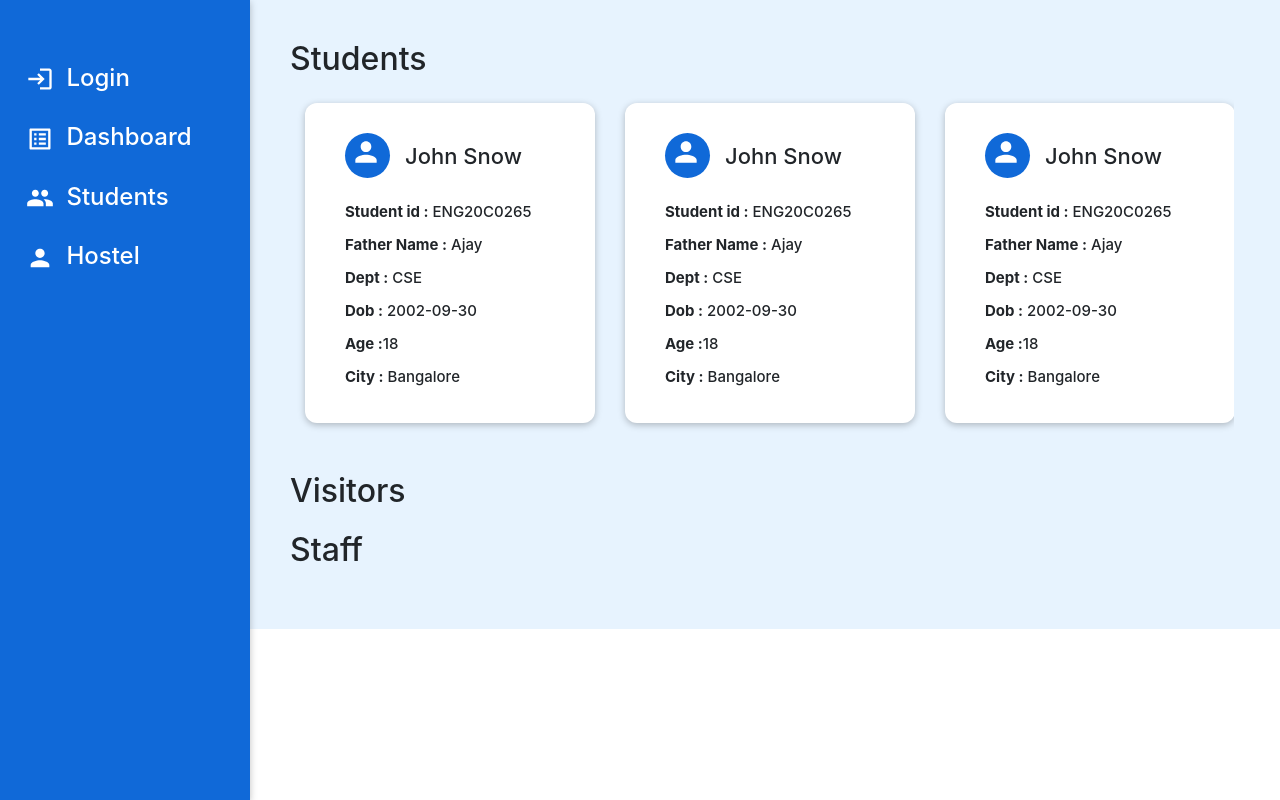
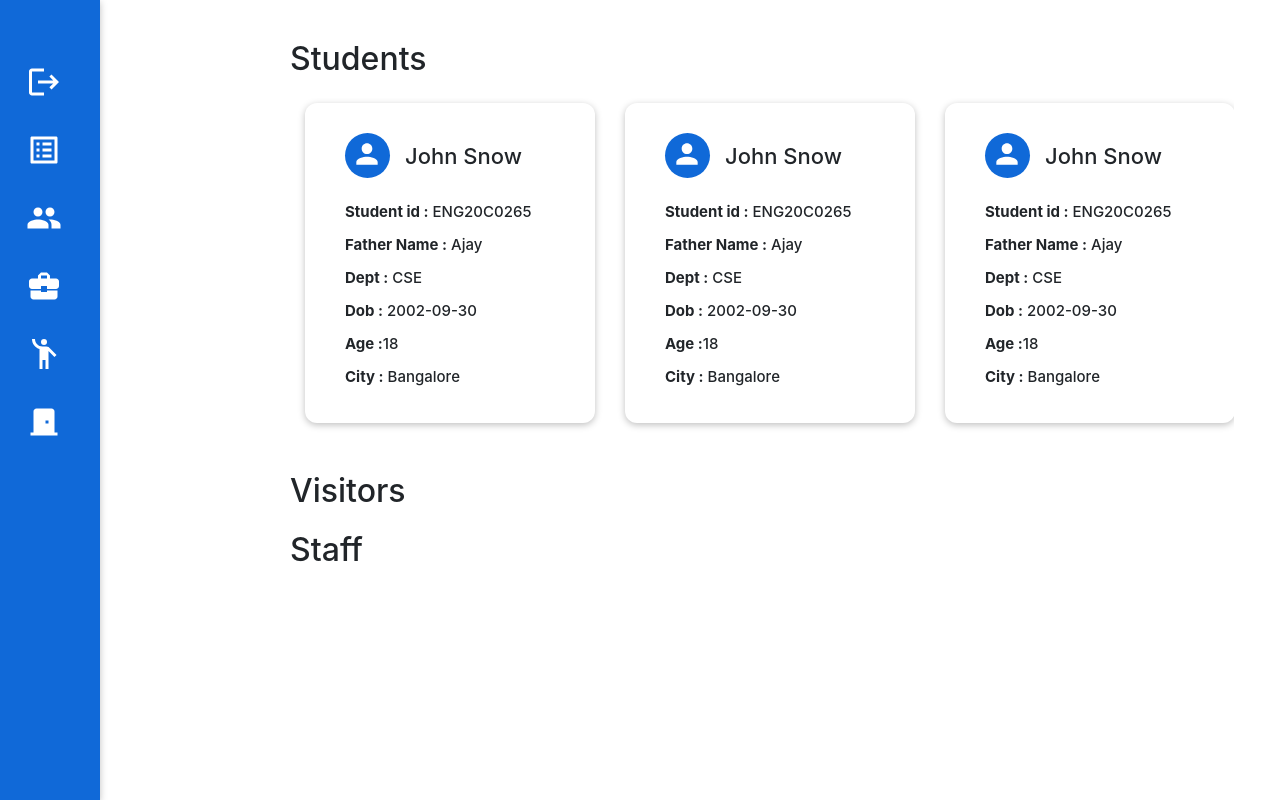
Before and after one commit to Rubyseher/Hostel-Management-DBMS, a React (Create React App) app: page /dashboard in a window 1280 px wide. Built offline with nearby package versions, Linux system fonts and the light colour scheme.

Commit message:
new side bar

```diff
--- a/src/Component.js
+++ b/src/Component.js
@@ -1,10 +1,14 @@
 import React, { useState } from "react";
 import { Redirect } from 'react-router';
 import PersonIcon from '@mui/icons-material/Person';
-import LoginIcon from '@mui/icons-material/Login';
+import LogoutIcon from '@mui/icons-material/Logout';
 import ListAltIcon from '@mui/icons-material/ListAlt';
 import GroupIcon from '@mui/icons-material/Group';
-
+import Tooltip from 'react-bootstrap/Tooltip'
+import OverlayTrigger from 'react-bootstrap/OverlayTrigger'
+import EmojiPeopleIcon from '@mui/icons-material/EmojiPeople';
+import BusinessCenterIcon from '@mui/icons-material/BusinessCenter';
+import DoorFrontIcon from '@mui/icons-material/DoorFront';
 export const Navbars = props => {
     const [redirect, setRedirect] = useState();
 
@@ -12,10 +16,35 @@ export const Navbars = props => {
 
     return (
         <div className='burger'>
-            <h4 onClick={() => setRedirect("./")}> <LoginIcon sx={{ fontSize: 28 }} /> &nbsp;Login</h4>
-            <h4 onClick={() => setRedirect("./dashboard")}> <ListAltIcon sx={{ fontSize: 28 }} /> &nbsp;Dashboard</h4>
-            <h4 onClick={() => setRedirect("./student")}> <GroupIcon sx={{ fontSize: 28 }} /> &nbsp;Students</h4>
-            <h4 onClick={() => setRedirect("./dashboard")}> <PersonIcon sx={{ fontSize: 28 }} /> &nbsp;Hostel</h4>
+            <OverlayTrigger placement={'right'}
+                overlay={<Tooltip >Log Out</Tooltip>} >
+                <LogoutIcon sx={{ fontSize: 36, display: "block", marginBottom: 4 }} onClick={() => setRedirect("./")} />
+            </OverlayTrigger>
+
+            <OverlayTrigger placement={'right'}
+                overlay={<Tooltip >Dashboard</Tooltip>} >
+                <ListAltIcon sx={{ fontSize: 36, display: "block", marginBottom: 4 }} onClick={() => setRedirect("./dashboard")} />
+            </OverlayTrigger>
+
+            <OverlayTrigger placement={'right'}
+                overlay={<Tooltip >Students</Tooltip>} >
+                <GroupIcon sx={{ fontSize: 36, display: "block", marginBottom: 4 }} onClick={() => setRedirect("./student")} />
+            </OverlayTrigger>
+
+            <OverlayTrigger placement={'right'}
+                overlay={<Tooltip >Staff</Tooltip>} >
+                <BusinessCenterIcon sx={{ fontSize: 36, display: "block", marginBottom: 4 }} onClick={() => setRedirect("./dashboard")} />
+            </OverlayTrigger>
+
+            <OverlayTrigger placement={'right'}
+                overlay={<Tooltip >Visitors</Tooltip>} >
+                <EmojiPeopleIcon sx={{ fontSize: 36, display: "block", marginBottom: 4 }} onClick={() => setRedirect("./dashboard")} />
+            </OverlayTrigger>
+
+            <OverlayTrigger placement={'right'}
+                overlay={<Tooltip >Rooms</Tooltip>} >
+                <DoorFrontIcon sx={{ fontSize: 36, display: "block", marginBottom: 4 }} onClick={() => setRedirect("./dashboard")} />
+            </OverlayTrigger>
         </div>
     )
 }
@@ -26,9 +55,9 @@ export const StudentCards = props => {
     if (redirect) return <Redirect push to={{ pathname: redirect }} />
 
     return (
-        <div style={{margin:'5px 15px'}}>
+        <div style={{ margin: '5px 15px' }}>
             <div className='studentCard'>
-                <div className='circleS'><PersonIcon sx={{ fontSize: 32, color: "white",margin:'3px 0px 0 5px' }} /></div>
+                <div className='circleS'><PersonIcon sx={{ fontSize: 32, color: "white", margin: '5px 0px 0 6px' }} /></div>
                 <h5 style={{ position: 'relative', left: 60, top: -25 }}>John Snow</h5>
                 <h6><b>Student id :</b> ENG20C0265</h6>
                 <h6><b>Father Name :</b> Ajay</h6>
--- a/src/Components.css
+++ b/src/Components.css
@@ -53,7 +53,7 @@
   background-color: #1069d8;
   /* background-color: #0d31a5e7; */
   padding: 5% 2%;
-  width: 250px;
+  width: 100px;
   height: 100vh;
   color: white;
   position: fixed;
--- a/src/Dashboard.js
+++ b/src/Dashboard.js
@@ -4,7 +4,7 @@ import { Navbars, StudentCards } from './Component.js';
 
 function Dashboard() {
     return (
-        <div style={{ backgroundColor: '#e7f3fe' }}>
+        <div >
             <Navbars />
             <div style={{ display: "inline-block", padding: 40, marginLeft:250, width:'80%' }}>
                 <h2>Students</h2>
```
